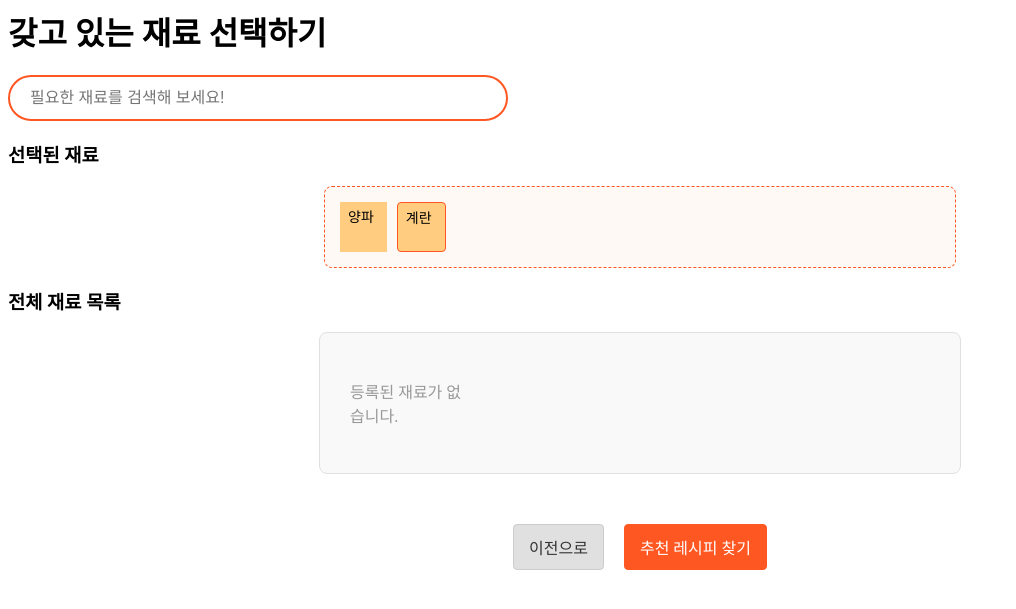
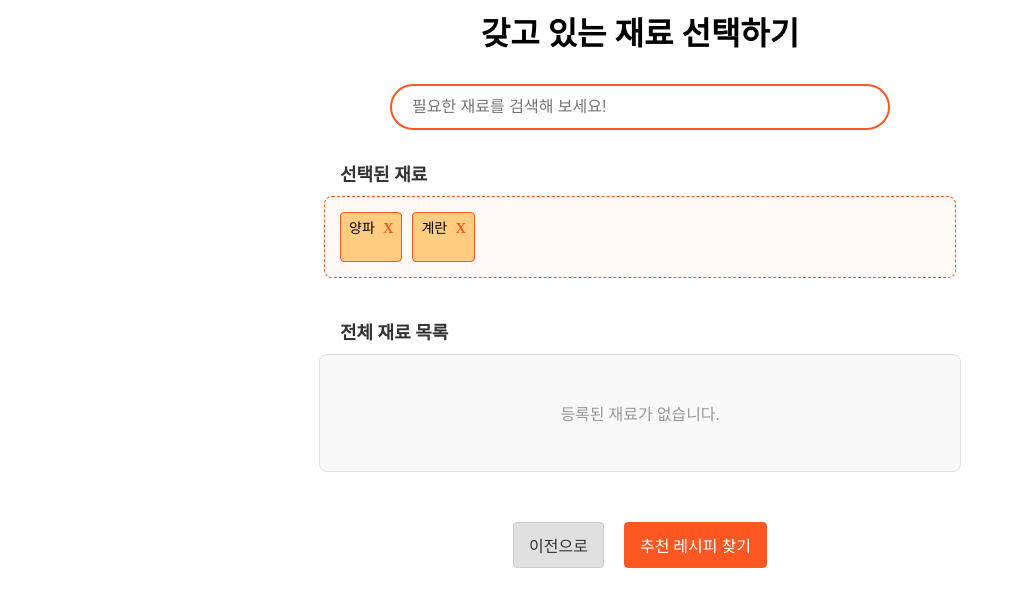
Before and after one commit to oeon-c/recipe_project, a Flask app: template recipe_project/templates/select_ingredients.html in a window 1280 px wide. Shown: the top 609 px of the page, without its empty margins (0-1016 px from the left). Run offline with Flask 3, Linux system fonts and the light colour scheme; the template is opened without the code that fills it, so the values that code supplies are empty.

Commit message:
Update select_ingredients.html

```diff
--- a/recipe_project/templates/select_ingredients.html
+++ b/recipe_project/templates/select_ingredients.html
@@ -1,47 +1,47 @@
 <html>
-    <head>
-        <meta charset="UTF-8">
-        <meta name="viewport" content="width=device-width">
-        <title>갖고 있는 재료 선택하기</title>
-        <link rel="stylesheet" href="style.css">
-    </head>
-    <h1>
-        갖고 있는 재료 선택하기
-    </h1>
-    <div class="search-selection">
+<head>
+    <meta charset="UTF-8">
+    <meta name="viewport" content="width=device-width, initial-scale=1.0">
+    <title>갖고 있는 재료 선택하기</title>
+    <link rel="stylesheet" href="style.css">
+</head>
+<body>
+    <h1 style="text-align: center;">갖고 있는 재료 선택하기</h1>
+
+    <div class="search-section">
         <input type="text" class="search-bar" placeholder="필요한 재료를 검색해 보세요!">
     </div>
 
-    <div class="selected-selection">
-        <h3 class="selection-title">선택된 재료</h3>
+    <div class="selected-section">
+        <h3 class="section-title">선택된 재료</h3>
         <div class="selected-container">
-            <span class="test-box selected-badge">양파 <b style="color:#ff5722; margin-left: 5px;"></b></span>
-            <span class="text-box selected-badge">계란 <b style = "color: #ff5722; margin-left: 5px;"></b></span>
+            <span class="text-box selected-badge">양파 <b style="color:#ff5722; margin-left: 5px;">X</b></span>
+            <span class="text-box selected-badge">계란 <b style="color: #ff5722; margin-left: 5px;">X</b></span>
         </div>
     </div>
 
-    <div class="ingredients-list-selection">
-        <h3 class="selection-title">전체 재료 목록</h3>
+    <div class="ingredients-list-section">
+        <h3 class="section-title">전체 재료 목록</h3>
         <div class="ingredients-grid">
             {% if ingredients %}
                 {% for ingredient in ingredients %}
                 <label class="ingredient-item">
-                    <input type="checkbox" name="ingredients" value="onion">
-                    <span class="ingredient-name">양파</span>
+                    <input type="checkbox" name="ingredients" value="{{ ingredient.name }}">
+                    <span class="ingredient-name">{{ ingredient.name }}</span>
                 </label>
                 {% endfor %}
             {% else %}
-                <p style="padding: 10px; color: #999;">등록된 재료가 없습니다.</p>
-            {%endif%}
+                <p style="padding: 10px; color: #999; grid-column: 1/-1; text-align: center;">등록된 재료가 없습니다.</p>
+            {% endif %}
         </div>
     </div>
 
     <div class="box-container-center" style="margin-top: 50px">
-        <a href="init.html" style="text-decoration: none;">
+        <a href="/" style="text-decoration: none;">
             <span class="text-box" style="background-color: #e0e0e0; border-color: #ccc; color: #333;">이전으로</span>
         </a>
         <a href="recipe_list.html" style="text-decoration: none;">
             <span class="text-box" style="background-color: #ff5722; color: white;">추천 레시피 찾기</span>
         </a>
     </div>
-</html>
+</body>
```
